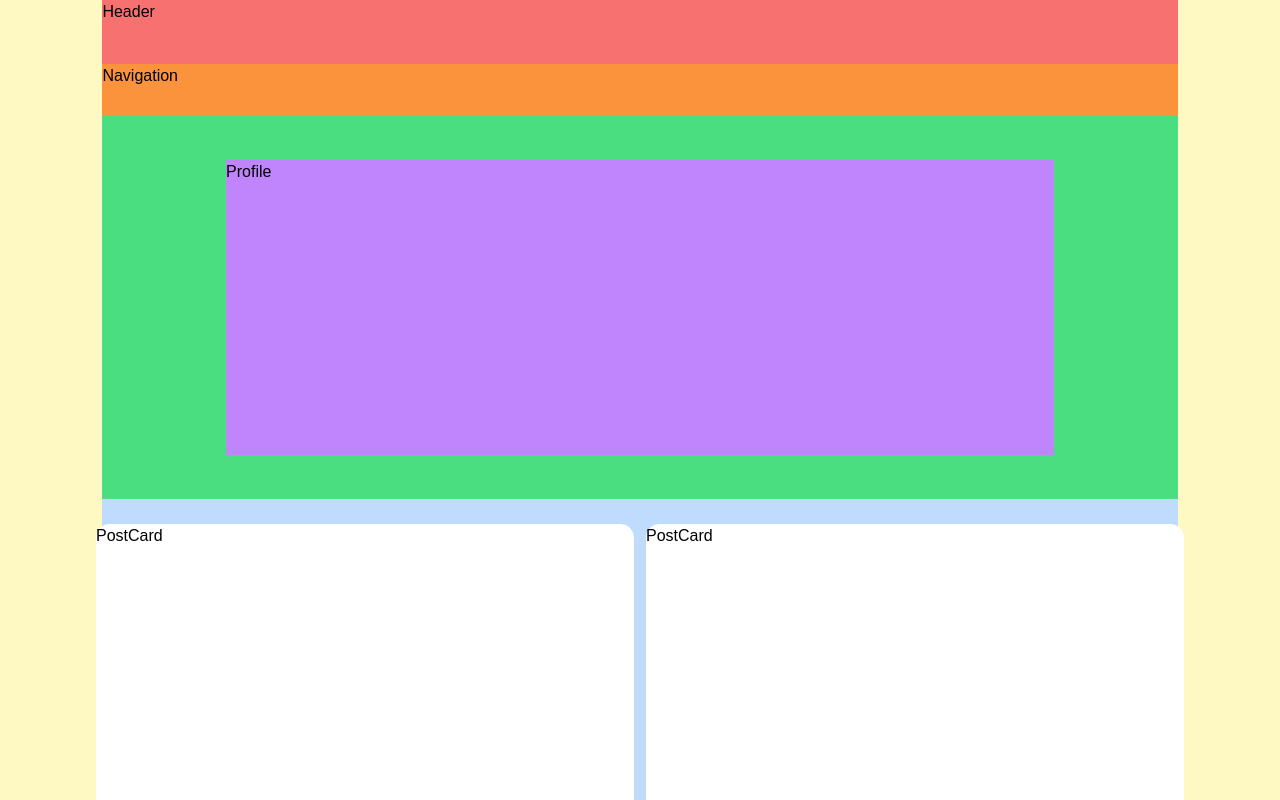
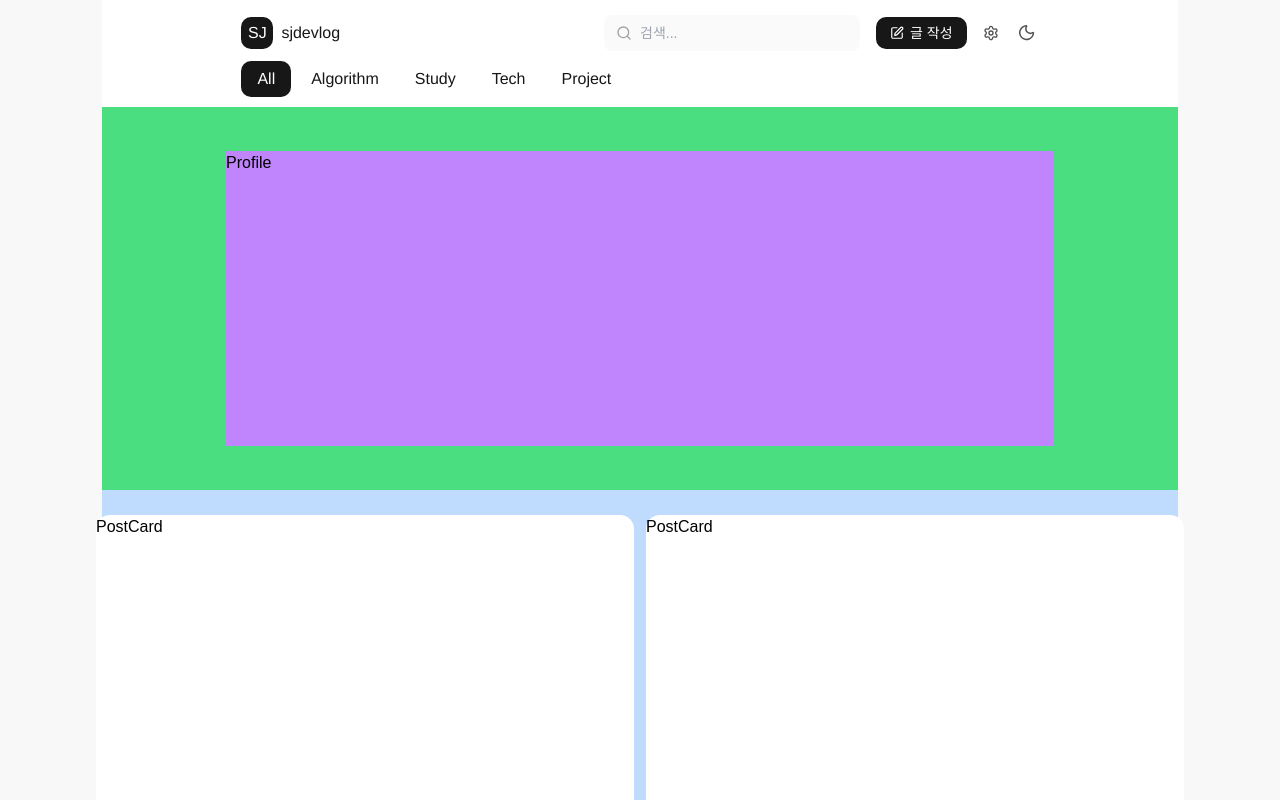
Before and after one commit to KingSeokJin/sjdevlog, a Next.js app: page / in a window 1280 px wide. Shown: the top 800 px of the page. Built offline with nearby package versions, Linux system fonts and the light colour scheme.

Commit message:
Header, Nav UI

```diff
--- a/src/app/layout.tsx
+++ b/src/app/layout.tsx
@@ -1,6 +1,12 @@
 import type { Metadata } from 'next';
-import { Geist, Geist_Mono } from 'next/font/google';
+import { Geist, Geist_Mono, Arimo } from 'next/font/google';
 import './globals.css';
+
+const arimo = Arimo({
+  subsets: ['latin'],
+  weight: ['400', '500', '600', '700'], // 필요한 굵기 선택
+  variable: '--font-arimo', // CSS 변수 이름 설정
+});
 
 const geistSans = Geist({
   variable: '--font-geist-sans',
@@ -24,7 +30,9 @@ export default function RootLayout({
 }>) {
   return (
     <html lang="en">
-      <body className={`${geistSans.variable} ${geistMono.variable}`}>
+      <body
+        className={`${geistSans.variable} ${geistMono.variable} ${arimo.variable}`}
+      >
         {children}
       </body>
     </html>
--- a/src/app/page.tsx
+++ b/src/app/page.tsx
@@ -6,7 +6,7 @@ import Footer from './ui/Footer';
 export default function Home() {
   return (
     // 여기 className에 마우스를 올리고 테스트할 겁니다.
-    <main className="flex min-h-screen flex-col items-center bg-yellow-100">
+    <main className="flex min-h-screen flex-col items-center">
       <div className="flex w-[84%] flex-col items-center justify-center bg-blue-200 text-black">
         <Header />
         <Navigation />
--- a/src/app/ui/Header.tsx
+++ b/src/app/ui/Header.tsx
@@ -1,5 +1,80 @@
+import Image from 'next/image';
+import Link from 'next/link';
+
 const Header = () => {
-  return <header className="h-[64px] w-full bg-red-400">Header</header>;
+  return (
+    <header className="w-full bg-white pb-[10px] pt-[15px]">
+      <div className="mx-auto flex w-full max-w-[1430px] flex-col gap-4 px-[139px]">
+        {/* === [상단 영역] 로고, 검색, 버튼 그룹 === */}
+        <div className="flex items-center justify-between">
+          {/* 왼쪽: 로고 및 타이틀 */}
+          <Link href="/" className="flex items-center gap-2">
+            <div className="flex h-[32px] w-[32px] items-center justify-center rounded-[10px] bg-[#171717]">
+              <span className="font-arimo text-[16px] font-normal leading-[24px] text-white">
+                SJ
+              </span>
+            </div>
+            <span className="font-arimo text-[16px] font-normal leading-[24px] text-[#171717]">
+              sjdevlog
+            </span>
+          </Link>
+
+          {/* 오른쪽: 검색창 및 버튼 그룹 */}
+          <div className="flex items-center gap-4">
+            {/* 검색창 */}
+            <div className="relative h-[36px] w-[256px]">
+              <input
+                type="text"
+                placeholder="검색..."
+                className="h-full w-full rounded-[8px] border-[0.625px] border-[#E5E5E5] bg-[#FAFAFA] py-[4px] pl-[36px] pr-[12px] text-[14px] placeholder-gray-400 outline-none"
+              />
+              <Image
+                src="/images/glasses.svg"
+                alt="검색"
+                width={16} // 적절한 크기 추정
+                height={16}
+                className="absolute left-[12px] top-1/2 -translate-y-1/2"
+              />
+            </div>
+
+            {/* 버튼 그룹 */}
+            <div className="flex items-center gap-3">
+              {/* 글 작성 버튼 */}
+              <button className="padding-[4.621px 13.924px 7.371px 10px] flex h-[32px] items-center justify-center gap-[6px] rounded-[10px] bg-[#171717] px-[14px] text-[14px] font-medium text-white">
+                <Image
+                  src="/images/writelogo.svg"
+                  alt="글 작성"
+                  width={14} // 적절한 크기 추정
+                  height={14}
+                />
+                <span>글 작성</span>
+              </button>
+
+              {/* 설정 버튼 */}
+              <button className="rounded-full p-1 transition-colors hover:bg-gray-100">
+                <Image
+                  src="/images/settings.svg" // [주의] 실제 파일 경로 확인 필요
+                  alt="설정"
+                  width={16}
+                  height={16}
+                />
+              </button>
+
+              {/* 다크모드 전환 버튼 */}
+              <button className="rounded-full p-1 transition-colors hover:bg-gray-100">
+                <Image
+                  src="/images/moon.svg" // [주의] 실제 파일 경로 확인 필요
+                  alt="다크모드"
+                  width={16}
+                  height={16}
+                />
+              </button>
+            </div>
+          </div>
+        </div>
+      </div>
+    </header>
+  );
 };
 
 export default Header;
--- a/src/app/ui/Navigation.tsx
+++ b/src/app/ui/Navigation.tsx
@@ -1,5 +1,28 @@
+'use client';
+import { useState } from 'react';
+
 const Navigation = () => {
-  return <nav className="h-[52px] w-full bg-orange-400">Navigation</nav>;
+  const categories = ['All', 'Algorithm', 'Study', 'Tech', 'Project'];
+  const [activeCategory, setActiveCategory] = useState('All');
+  return (
+    <nav className="w-full bg-white pb-[10px]">
+      <div className="mx-auto flex w-full max-w-[1430px] gap-1 px-[139px]">
+        {categories.map((category) => (
+          <button
+            key={category}
+            onClick={() => setActiveCategory(category)}
+            className={`font-arimo flex items-center justify-center rounded-[10px] text-[16px] leading-[24px] transition-colors ${
+              activeCategory === category
+                ? 'bg-[#171717] px-[16px] py-[6px] text-white' // 선택된 상태 스타일
+                : 'px-[16px] py-[6px] text-[#171717] hover:bg-gray-100' // 기본 상태 스타일
+            } `}
+          >
+            {category}
+          </button>
+        ))}
+      </div>
+    </nav>
+  );
 };
 
 export default Navigation;
--- a/tailwind.config.js
+++ b/tailwind.config.js
@@ -2,7 +2,11 @@
 module.exports = {
   content: ['./src/**/*.{js,ts,jsx,tsx,mdx}'],
   theme: {
-    extend: {},
+    extend: {
+      fontFamily: {
+        arimo: ['var(--font-arimo)'],
+      },
+    },
   },
   plugins: [],
 };
```
